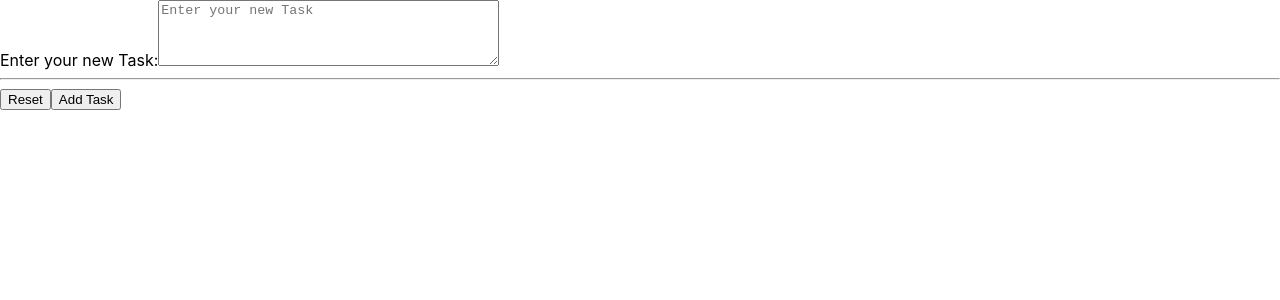
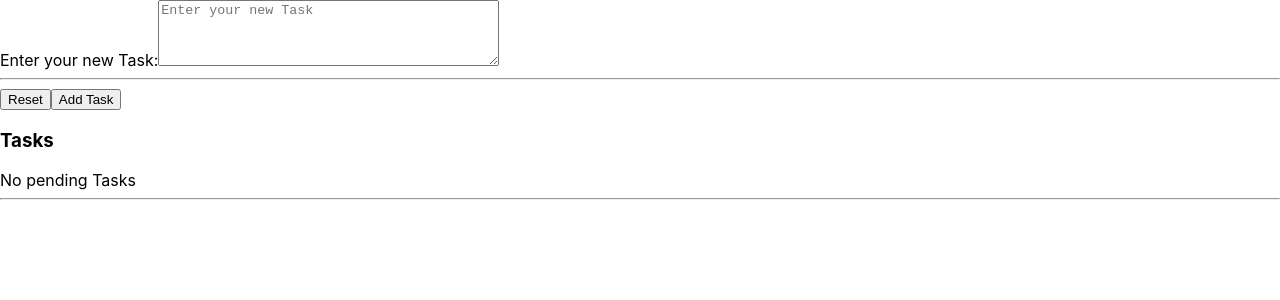
Before and after one commit to medslt/todo-list, a React (Create React App) app: page / in a window 1280 px wide. Shown: the top 300 px of the page. Built offline with nearby package versions, Linux system fonts and the light colour scheme.

Commit message:
User story 3 requirements: user should be able to change the status of existing task

```diff
--- a/src/components/App.tsx
+++ b/src/components/App.tsx
@@ -29,10 +29,20 @@ function App() {
         setTasks([newTask, ...tasks])
      }
   }
+
+  const updateTaskType = (type: TaskTypes, taskId: string) => {
+     const taskToUpateIdex = tasks.findIndex((task) => (task.id === taskId))
+
+     const newTasks = [...tasks]
+
+     newTasks[taskToUpateIdex] = {...tasks[taskToUpateIdex], type}
+
+     setTasks(newTasks)
+  }
   return (
     <div>
       <CreateTask handleCreateTask={handleCreateTask}/>
-      <TodoList tasks={tasks} />
+      <TodoList tasks={tasks} updateTaskType={updateTaskType}/>
     </div>
   )
 }
--- a/src/components/TodoList.tsx
+++ b/src/components/TodoList.tsx
@@ -11,38 +11,56 @@ export type TaskType = {
 }
 
 type TodoListProps = {
-    tasks: TaskType[]
+    tasks: TaskType[],
+    updateTaskType: (type: TaskTypes, taskId: string) => void
 }
 
 type TaskProps= {
     task: TaskType
+    updateTaskType: (type: TaskTypes, taskId: string) => void
 }
 
-const Task = ({task}: TaskProps) => {
+const Task = ({task, updateTaskType}: TaskProps) => {
     const isCompleted = task.type === TaskTypes.COMPLETED
+    const handleTaskCheckbox: React.ChangeEventHandler<HTMLInputElement>  = (e) => {
+            const isChecked = e.target.checked
+
+            const newTaskType = isChecked? TaskTypes.COMPLETED : TaskTypes.PENDING
+
+            updateTaskType(newTaskType, task.id)
+    }
     return (
         <div key={task.id} style={{textDecoration: 'line-through'}} data-testid="task">
-            <input type="checkbox" checked={isCompleted}  onChange={()=>{}} id={task.id} /> <label htmlFor={task.id}>{task.description} </label>
+            <input type="checkbox" checked={isCompleted}  onChange={handleTaskCheckbox} id={task.id} /> <label htmlFor={task.id}>{task.description} </label>
          </div>
     )
 }
-const TodoList = ({tasks}: TodoListProps) => {
+const TodoList = ({tasks, updateTaskType}: TodoListProps) => {
     const pendingTasks: JSX.Element[] = []
     const completedTasks: JSX.Element[] = []
 
     tasks.forEach((task) => {
         if (task.type === TaskTypes.PENDING) {
-            pendingTasks.push(<Task key={task.id} task={task}/>)
+            pendingTasks.push(<Task key={task.id} task={task} updateTaskType={updateTaskType}/>)
             return
         }
 
-        completedTasks.push(<Task key={task.id} task={task}/>)
+        completedTasks.push(<Task key={task.id} task={task}  updateTaskType={updateTaskType}/>)
     })
 
-    return (<>
-        {pendingTasks}
-        {completedTasks}
-     </>)
+    return (
+        <div>
+            <h3>Tasks</h3>
+            <div data-testid="pendingTasks">
+                {pendingTasks.length ? pendingTasks : 'No pending Tasks'}
+            </div>
+
+            <hr />
+            <div data-testid="completedTasks">
+             {completedTasks}
+            </div>
+        </div>
+    )
 }
 
 
```
Also changed, not shown: 1 other file (tests, documents, lock files or other folders).
